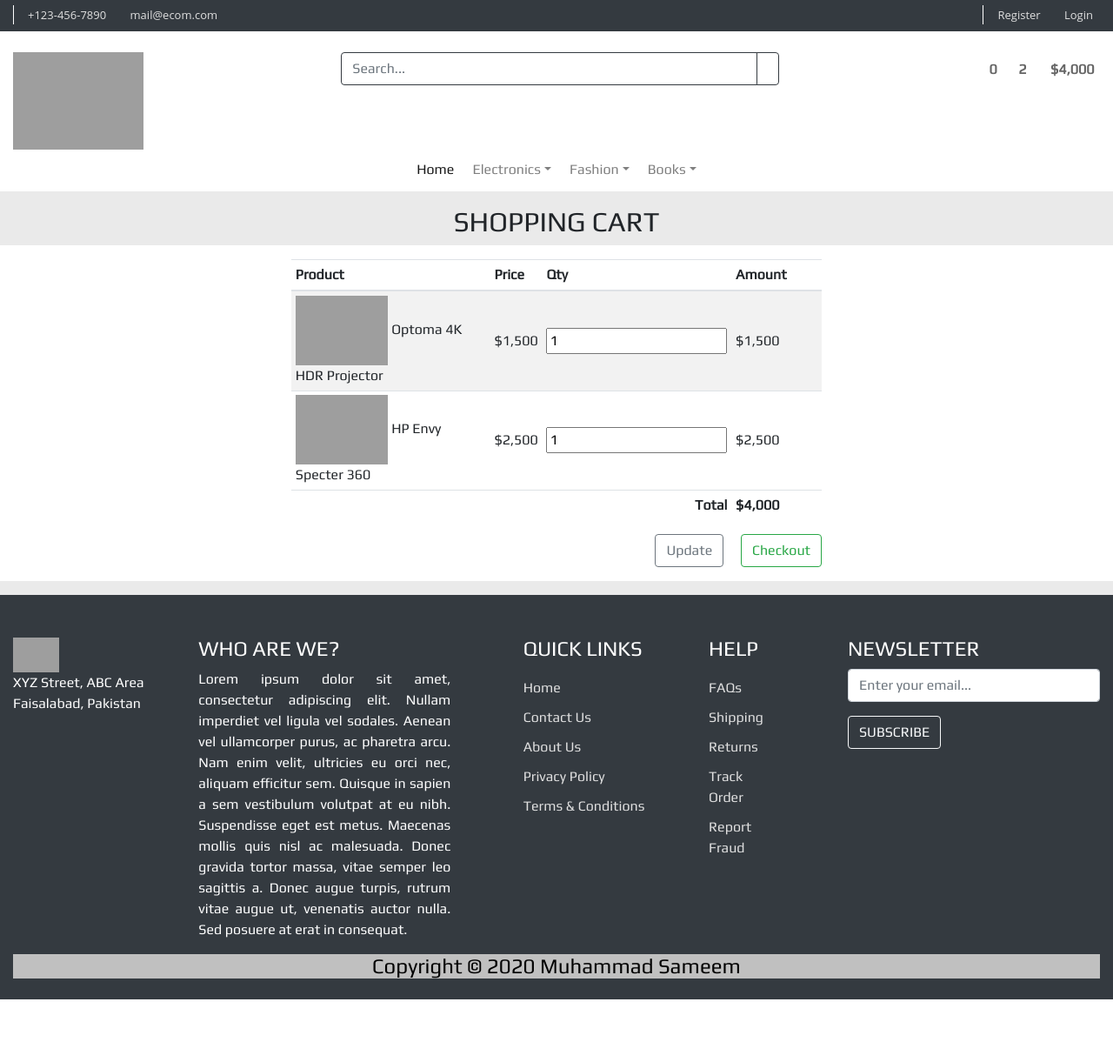
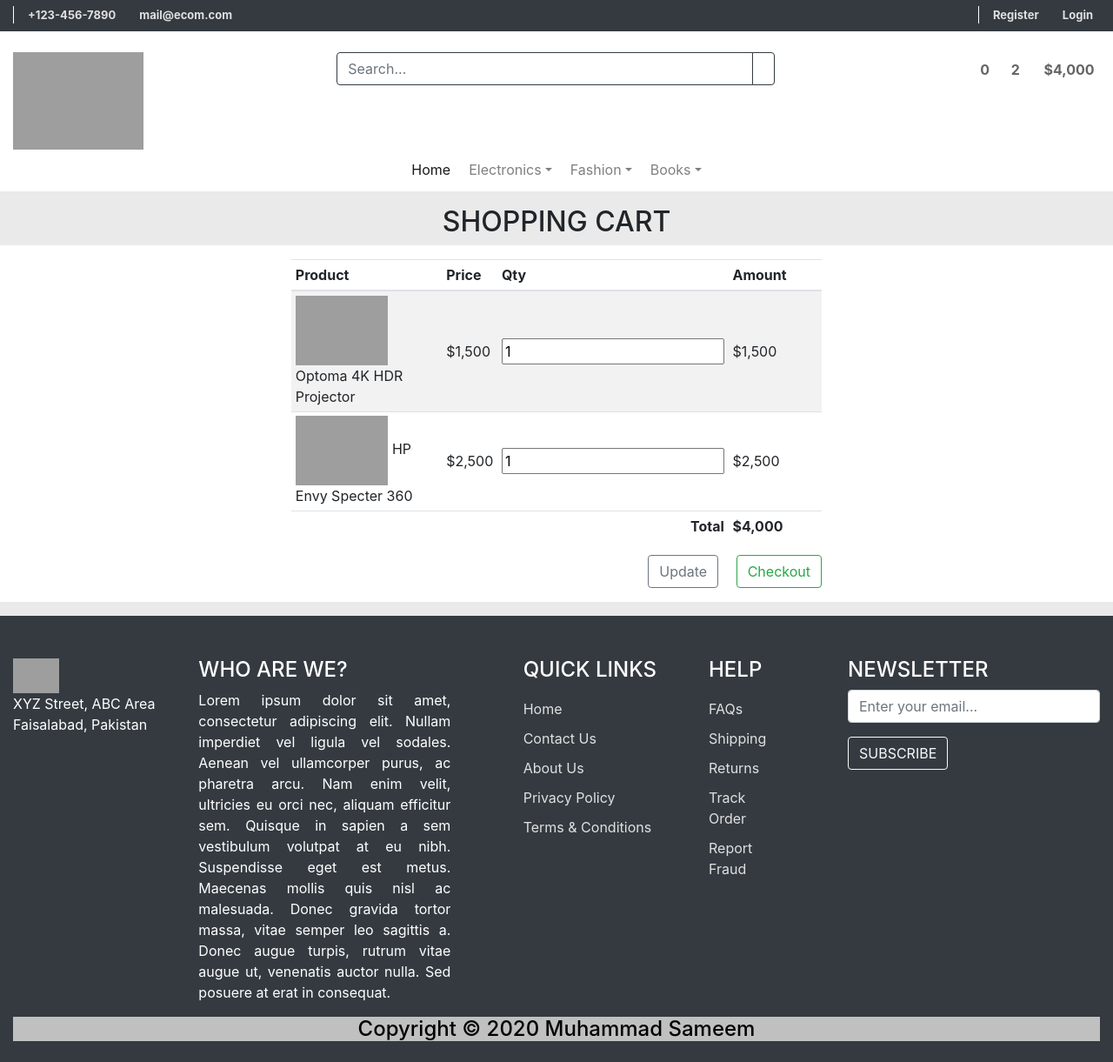
Before and after one commit to jvdi/online-store, a Django app: template shop/templates/shop/cart.html in a window 1280 px wide. Shown: the whole page at 87% size. Before the commit the page ends 1149 px from the top, so only its background shows below. Run offline with Django 3.2, Linux system fonts and the light colour scheme; the template is opened without the code that fills it, so the values that code supplies are empty; some libraries are stand-ins or nearby versions; grey boxes are pictures that could not be loaded.

Commit message:
Change font -> Top-nav

```diff
--- a/shop/static/shop/css/style.css
+++ b/shop/static/shop/css/style.css
@@ -3,7 +3,7 @@
 
 body {
     background-color: #eaeaea;
-    font-family: 'Play', sans-serif;
+    /* font-family: 'Play', sans-serif; */
 }
 
 a {
@@ -15,7 +15,8 @@ a {
     padding: 0;
     list-style: none;
     font-size: 13px;
-    font-family: 'Open Sans', sans-serif;
+    font-weight: bold;
+    /* font-family: 'Open Sans', sans-serif; */
 }
 
 .top-nav li {
```
